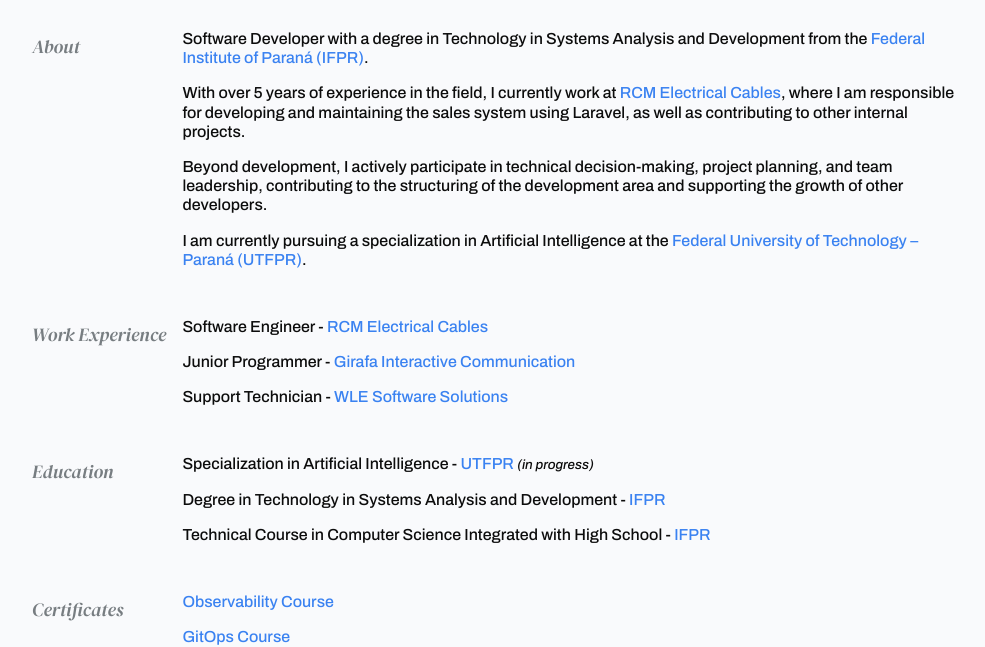
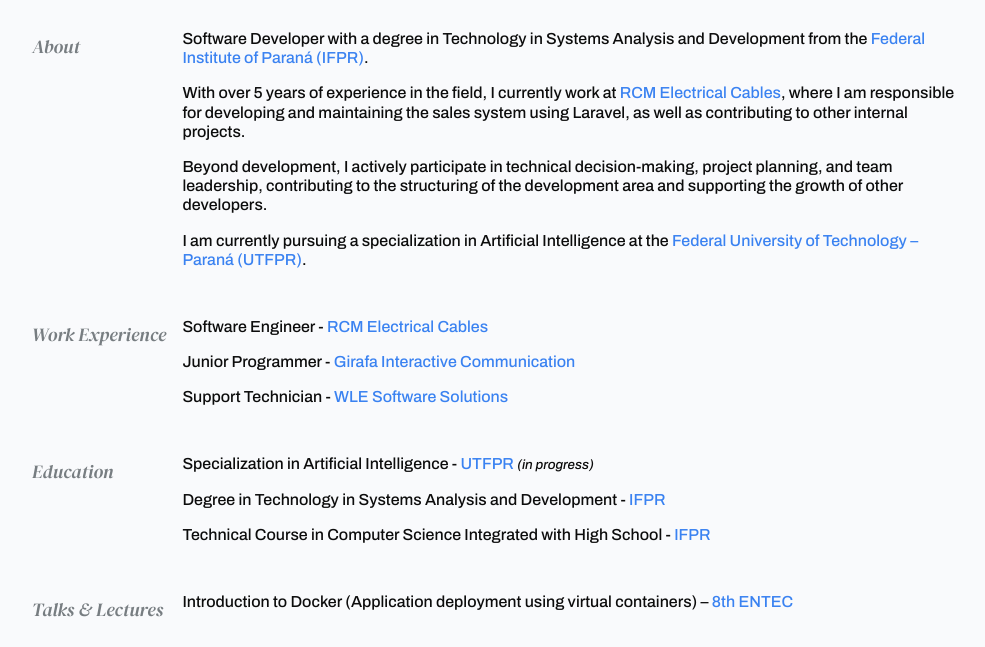
Before and after one commit to RafaelCecchin/website-resume, a plain HTML site: page index.html in a window 1280 px wide. Shown: the part 160-807 px from the top of the page, without its empty margins (144-1129 px from the left). Drawn offline with Linux system fonts and the light colour scheme.

Commit message:
feat: add talks section with Docker introduction details

```diff
--- a/index.html
+++ b/index.html
@@ -88,6 +88,16 @@
                     <li>Specialization in Artificial Intelligence - <a target="_blank" href="https://www.utfpr.edu.br/campus/cornelioprocopio">UTFPR</a> <small>(in progress)</small></li>
                     <li>Degree in Technology in Systems Analysis and Development - <a target="_blank" href="https://ifpr.edu.br/uniao-da-vitoria/">IFPR</a></li>
                     <li>Technical Course in Computer Science Integrated with High School - <a target="_blank" href="https://ifpr.edu.br/uniao-da-vitoria/">IFPR</a></li>
+                </ul>
+            </div>
+
+            <h3>Talks & Lectures</h3>
+            <div class="data talks">
+                <ul>
+                    <li>
+                        Introduction to Docker (Application deployment using virtual containers) –
+                        <a target="_blank" href="https://ifpr.edu.br/uniao-da-vitoria/entec-2025/">8th ENTEC</a>
+                    </li>
                 </ul>
             </div>
 
```
